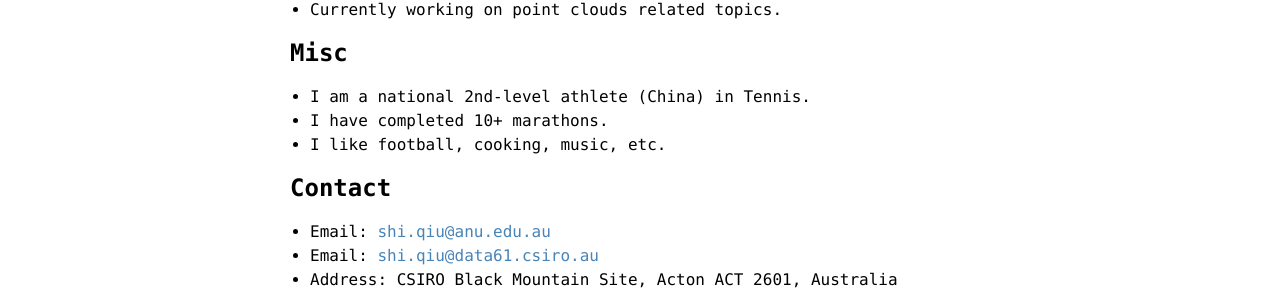
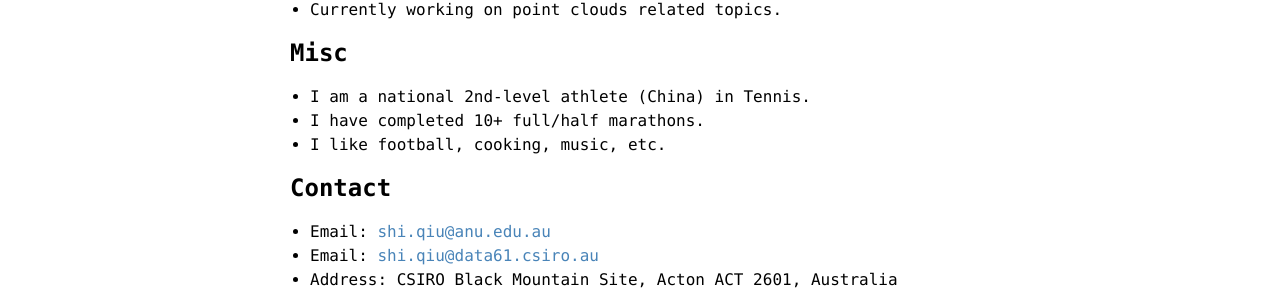
Before and after one commit to ShiQiu0419/ShiQiu0419.github.io, a Jekyll site: the page built from index.md, in a window 1280 px wide. Shown: the part 1235-1538 px from the top of the page. Built offline with Jekyll 4.4.1, drawn with Linux system fonts in a browser that asks for light colours; our own code applies the rules of GitHub Pages for plain Markdown files.

Commit message:
Update index.md

```diff
--- a/index.md
+++ b/index.md
@@ -48,7 +48,7 @@ ENGN4528 Computer Vision
 
 ## Misc
 * I am a national 2nd-level athlete (China) in Tennis.
-* I have completed 10+ marathons.
+* I have completed 10+ full/half marathons.
 * I like football, cooking, music, etc.
 
 ## Contact
```
